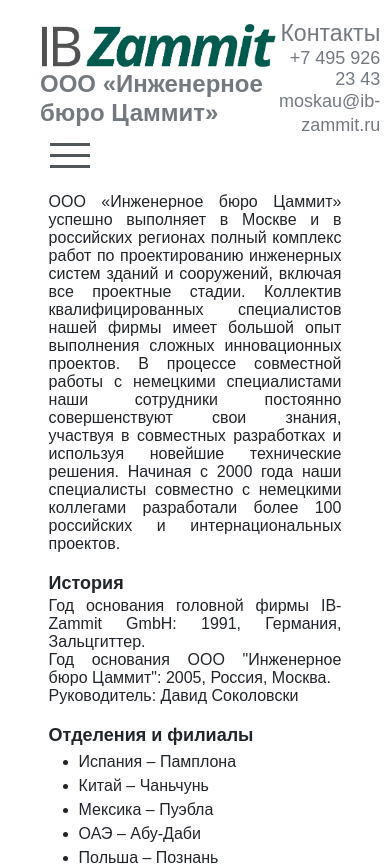
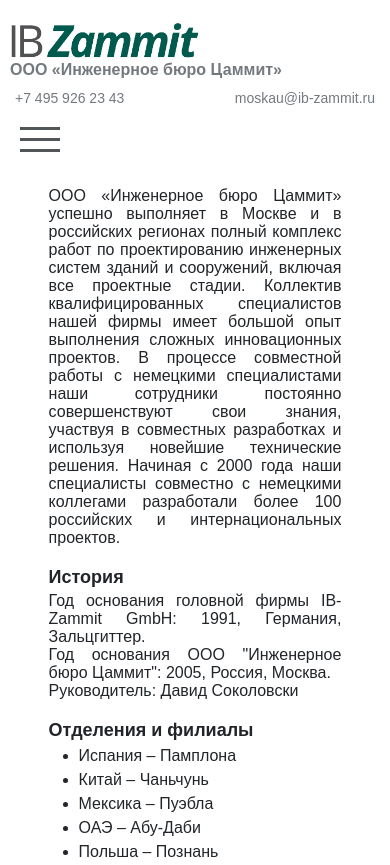
Before and after one commit to LexKorn/NERM_zammit_client, a React (Create React App) app: page / in a window 390 px wide. Shown: the top 865 px of the page. Built offline with nearby package versions, Linux system fonts and the light colour scheme.

Commit message:
adaptation Header

```diff
--- a/src/components/Header/Header.tsx
+++ b/src/components/Header/Header.tsx
@@ -1,5 +1,5 @@
-import React from 'react';
-import { NavLink } from 'react-router-dom';
+import React, {useState, useEffect} from 'react';
+import { NavLink, useLocation } from 'react-router-dom';
 
 import { MAIN_ROUTE, PROJECT_ROUTE, SERVISES_ROUTE, SYSTEMS_ROUTE, VACANCY_ROUTE } from "../../utils/consts";
 import logo from '../../assets/icons/ib-zammit_logo.jpg';
@@ -8,6 +8,17 @@
 
 
 const Header: React.FC = () => {
+    const location = useLocation();
+    const [classMenu, setClassMenu] = useState<string>('');
+
+    useEffect(() => {
+        setClassMenu('');
+    }, [location.pathname]);
+
+    const menuHandler = () => {
+        classMenu === '' ? setClassMenu('open-menu') : setClassMenu('');
+    };
+
     return (
         <div className='header'>
             <div className="header__info">
@@ -19,16 +30,16 @@
                 </div>
                 <div className="header__contacts">
                     <h3 className="header__contacts_title">Контакты</h3>
-                    <p className="header__contacts_phone">+7 495 926 23 43</p>
-                    <a className="header__contacts_email" href="mailto:moskau@ib-zammit.ru">moskau@ib-zammit.ru</a>
+                    <p className="header__contacts_text">+7 495 926 23 43</p>
+                    <a className="header__contacts_text email" href="mailto:moskau@ib-zammit.ru">moskau@ib-zammit.ru</a>
                 </div>
             </div>
 
-            <div className="header__menu-burger">
+            <div className={"header__menu-burger" + ' ' + classMenu} onClick={() => menuHandler()}>
                 <span></span>
             </div>
 
-            <nav className="header__nav">
+            <nav className={'header__nav' + ' ' + classMenu}>
                 <ul className="header__menu">
                     <li className="header__menu_item"><NavLink to={MAIN_ROUTE} className="active">О КОМПАНИИ</NavLink></li>
                     <li className="header__menu_item"><NavLink to={SYSTEMS_ROUTE} >ИНЖЕНЕРНЫЕ СИСТЕМЫ</NavLink></li>
--- a/src/components/Header/header.sass
+++ b/src/components/Header/header.sass
@@ -23,13 +23,14 @@
         text-align: right
         &_title
             margin-bottom: 0
-        &_phone
-            font-size: 18px
-            line-height: 21px
+            font-size: 19px
+            line-height: 22px
+            font-weight: 700
+        &_text
+            font-size: 16px
+            line-height: 18px
             margin-bottom: 0
-        &_email
-            font-size: 18px
-            line-height: 21px
+        .email
             color: $gray-color
             text-decoration: none
             &:hover
@@ -42,7 +43,9 @@
         align-items: center
         margin: 10px auto 0
         list-style-type: none
+        padding-left: 0
         &_item
+            font-size: 20px
             a
                 display: block
                 padding: 0 30px
@@ -54,15 +57,17 @@
                 &:hover, &:active
                     color: $main-color
 
+@media (max-width: 1090px)
+    .header__menu_item
+        a
+            padding: 0 20px
 
-@media (max-width: 992px)
+@media (max-width: 992px) // burger-menu
     .header
         &__nav
             display: block
             position: absolute
-            top: 90px
-            left: 0
-            height: 100%
+            height: 60%
             width: 100%
             background-color: #fff
             z-index: 90
@@ -73,15 +78,16 @@
         &__menu
             display: block
             &_item
-                margin: 30px 0px 30px 33px
+                margin: 20px
                 font-size: 14px
         &__menu-burger
             position: relative
             width: 40px
             height: 35px
             display: block
-            margin-left: 10px
+            margin: 10px
             z-index: 100
+            cursor: pointer
             span, &:after, &:before
                 height: 3px
                 width: 100%
@@ -99,7 +105,7 @@
             &.open-menu
                 span
                     opacity:0
-                transition: 0.5s
+                    transition: 0.5s
                 &:after
                     transform: rotate(-38deg)
                     bottom: 16px
@@ -108,5 +114,31 @@
                     transform: rotate(38deg)
                     top: 16px
                     transition: 0.4s
-    .fixed-pade
-        overflow: hidden
+
+@media (max-width: 767px)
+    .header
+        margin: 10px 20px 0
+        &__logo
+            &_img
+                height: 40px
+            &_text
+                font-size: 20px
+        &__contacts
+            &_text
+                font-size: 14px
+
+@media (max-width: 576px)
+    .header
+        margin: 10px 10px 0
+        &__info
+            display: block
+        &__logo
+            &_text
+                font-size: 16px
+        &__contacts
+            display: flex
+            justify-content: space-between
+            margin-top: 5px
+            padding: 5px
+            &_title
+                display: none
--- a/src/components/MainContacts/MainContacts.tsx
+++ b/src/components/MainContacts/MainContacts.tsx
@@ -17,13 +17,13 @@
                     <div>Web: <a href="http://ib-zammit.ru">www.ib-zammit.ru</a></div>
                 </div>
                 <div className='contacts__de'>
-                    <div className="contacts__header">Германия</div>
+                    {/* <div className="contacts__header">Германия</div>
                     <div>Ingenieurbüro Zammit GmbH</div>
                     <div>An der Heerstraße 50 38228 Salzgitter</div>
                     <div>Тел.: +49 5341 8599 900</div>
                     <div></div>
                     <div>Факс: +49 5341 8599 909</div>
-                    <div>Web: <a href="http://ib-zammit.de">www.ib-zammit.de</a></div>
+                    <div>Web: <a href="http://ib-zammit.de">www.ib-zammit.de</a></div> */}
                 </div>
             </div>
 
```
